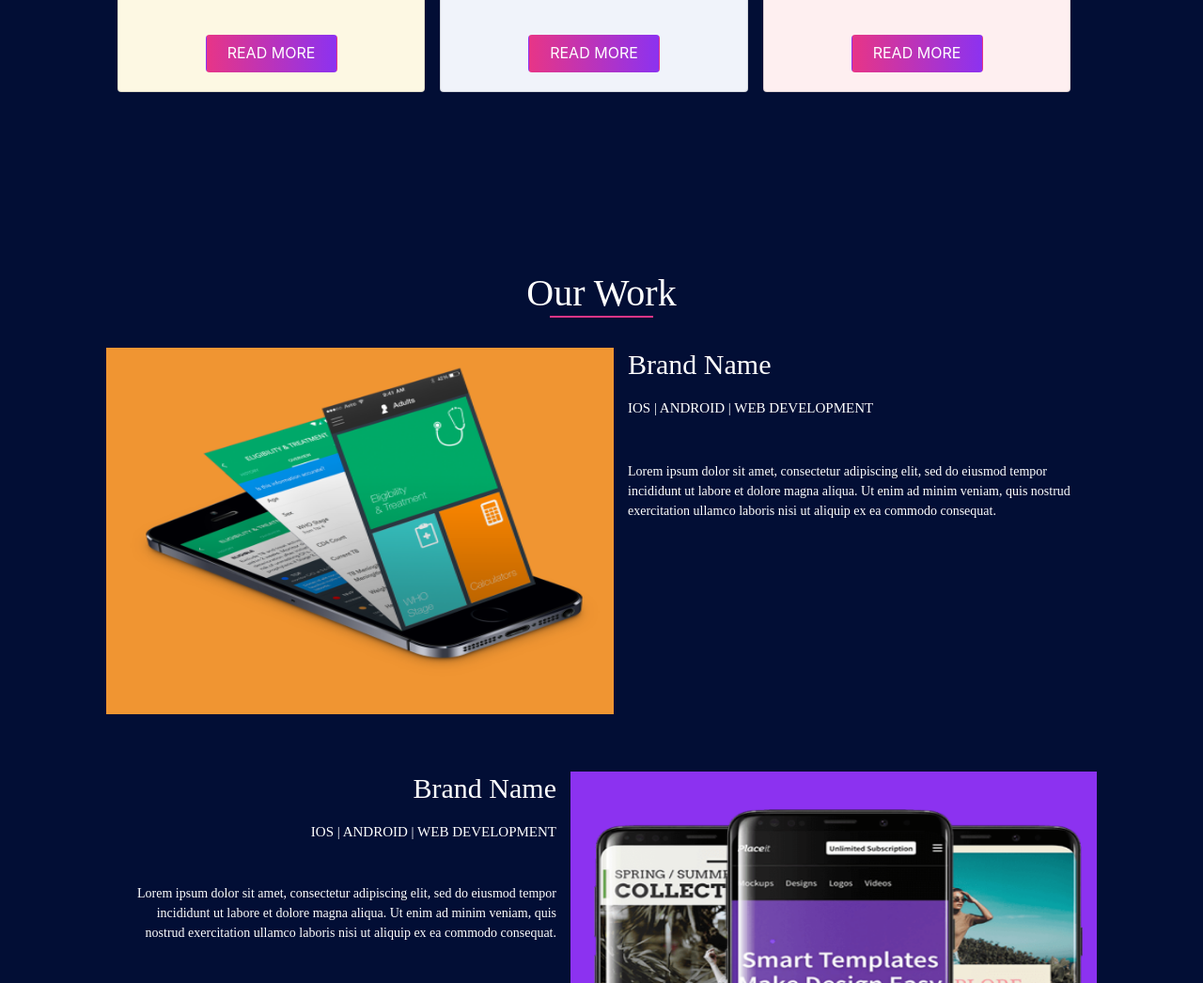
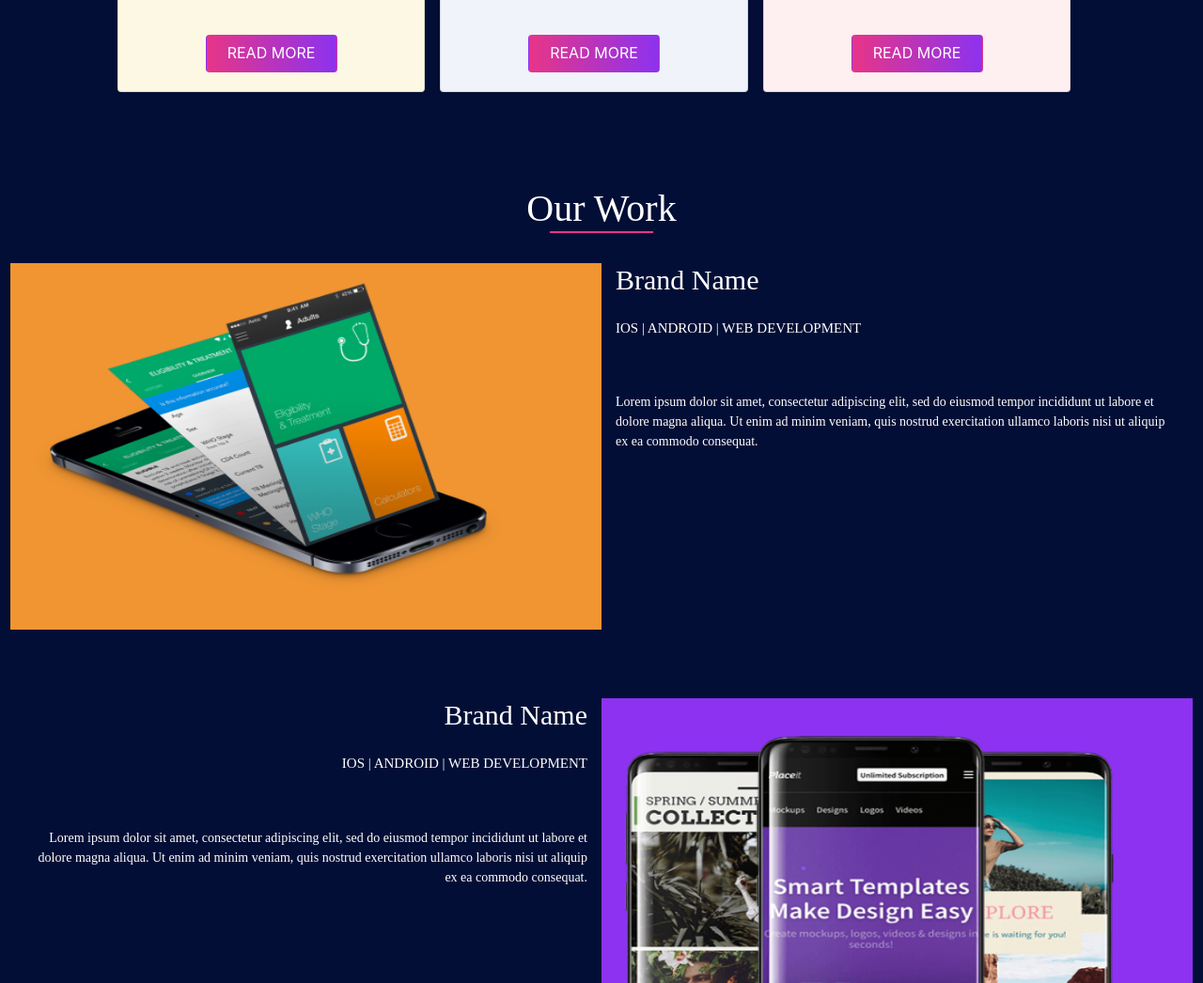
Before and after one commit to indirahmw/finalproject3-msib, a plain HTML site: page fp3/index.html in a window 1280 px wide. Shown: the part 1524-2570 px from the top of the page at 94% size. Drawn offline with nearby package versions, Linux system fonts and the light colour scheme.

Commit message:
add note

```diff
--- a/fp3/index.css
+++ b/fp3/index.css
@@ -125,7 +125,7 @@ a{
     color: #FFFFFF;
     font-family: 'Basic';
     font-style: normal;
-    padding: 10%;
+    padding: 2%;
     }
 
 #judul{
```
Also changed, not shown: Assigment_FP3_Group2.txt (added).
